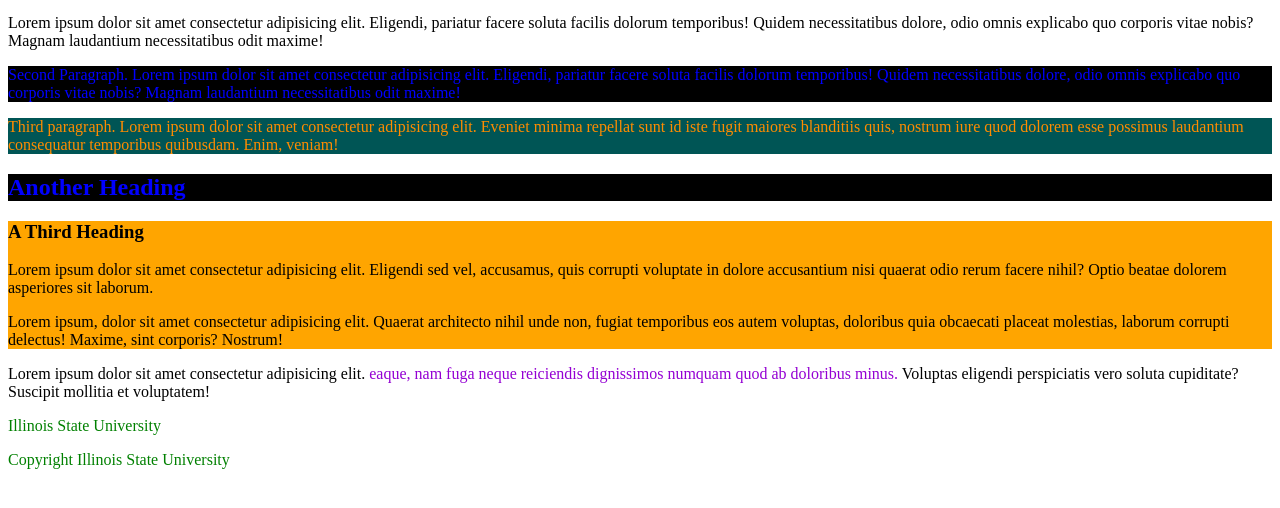
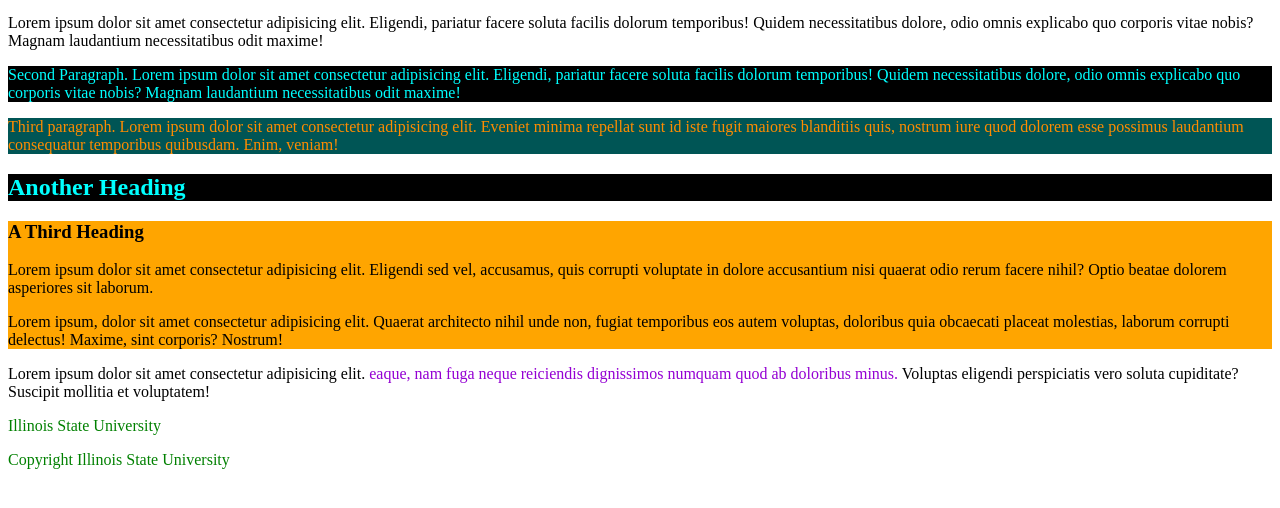
Before and after one commit to JDanger1300/CTK231, a plain HTML site: page BasicCSS.html in a window 1280 px wide. Shown: the part 136-644 px from the top of the page. Drawn offline with Linux system fonts and the light colour scheme.

Commit message:
Update style.css

```diff
--- a/style.css
+++ b/style.css
@@ -15,7 +15,7 @@ footer {
     color: green;
 }
 .meep {
-    color: blue;
+    color: cyan;
     background-color: black;
 }
 
@@ -56,4 +56,5 @@ a:hover {
     text-decoration:underline;
 }
 
+
 /*IDs should only be used once per page (can have multiple IDs but only use each one once), classes can be used multiple times*/
```
